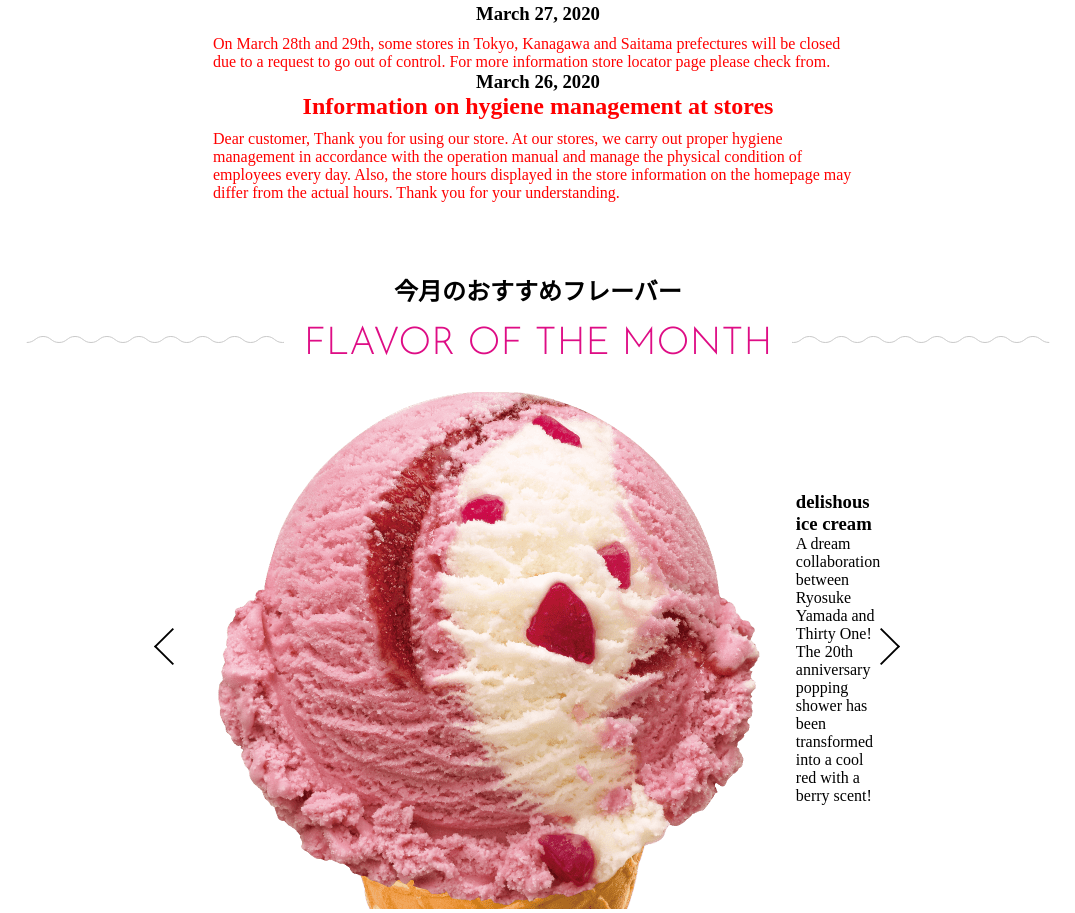
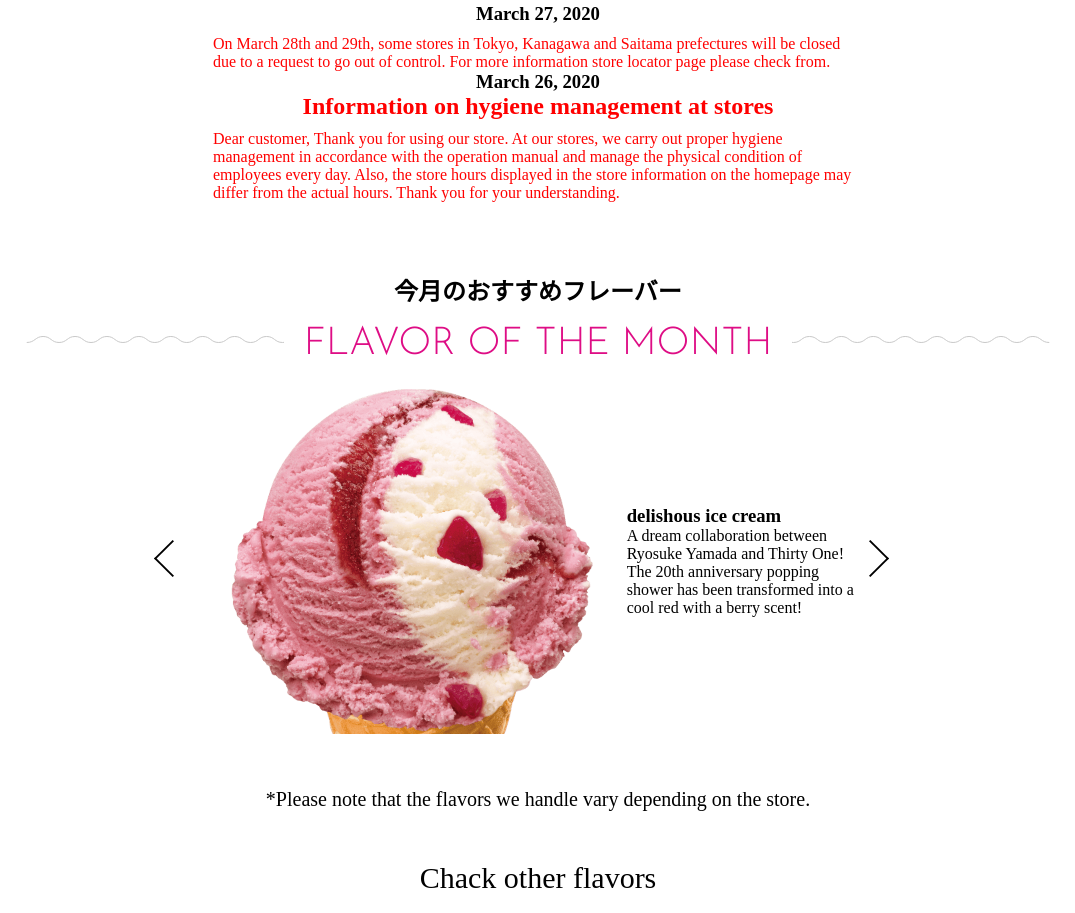
Before and after one commit to kokoro0821/BaskinRobbins, a plain HTML site: page index.html in a window 1280 px wide. Shown: the part 785-1698 px from the top of the page, without its empty margins (102-1177 px from the left). Drawn offline with Linux system fonts and the light colour scheme.

Commit message:
finish sectionFive  and start sectionSix

```diff
--- a/index.html
+++ b/index.html
@@ -122,7 +122,16 @@
                         <img src="./flavor_arrow_right.svg" alt="RightArrow">
                     </figure>
                 </div>
-
+            </section>
+            <section class="sectionSix">
+            <div class="section-content">
+            <small>*Please note that the flavors we handle vary depending on the store.</small>
+            </div>
+            </section>
+            <section class="sectionSeven">
+                <div class="section-content">
+                <small>Chack other flavors</small>
+                </div>
             </section>
     </main>
 </body>
--- a/style.css
+++ b/style.css
@@ -114,6 +114,7 @@ header nav a.linkItem:hover{
     margin: 0 auto;
     display: flex;
     justify-content: space-between;
+    margin-bottom: 50px;
 }
 
 .sectionFive .leftArrow{
@@ -144,3 +145,24 @@ header nav a.linkItem:hover{
 .sectionFive .section-content div{
     margin: auto;
 }
+
+.sectionFive .section-content figure img{
+    width: 400px;
+    margin: 0 10px;
+}
+
+.sectionSix div small{
+    display: flex;
+    justify-content: center;
+    font-size: 20px;
+    margin-bottom: 50px;
+}
+
+.sectionSeven div small{
+    display: flex;
+    justify-content: center;
+    font-size: 30px;
+    color:white
+    background-color:black;
+
+}
```
